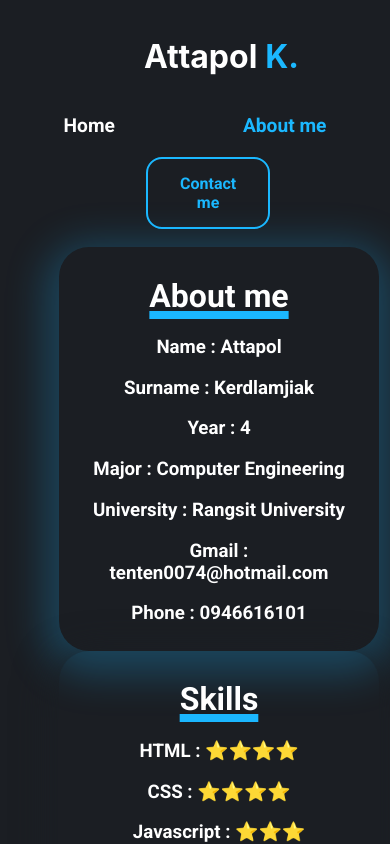
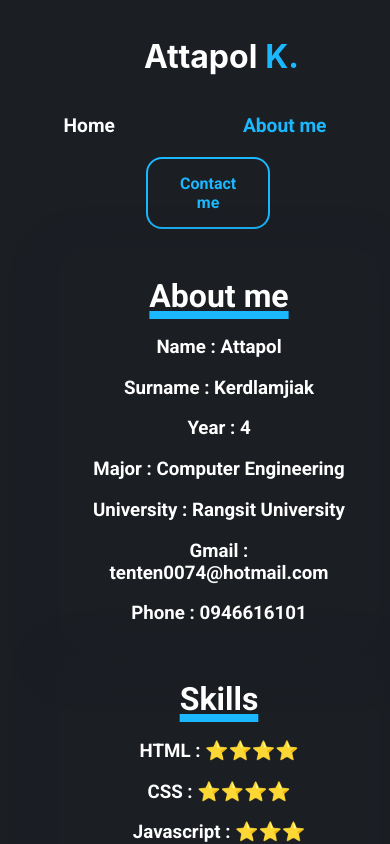
Before and after one commit to attapol2ten/Final-Project-CPE499, a React (Create React App) app: page /about in a window 390 px wide. In both pictures the pointer is over the element 219 px from the left and 449 px from the top of the page. Shown: the top 844 px of the page. Built offline with nearby package versions, Linux system fonts and the light colour scheme.

Commit message:
Update About.css

```diff
--- a/src/components/About.css
+++ b/src/components/About.css
@@ -62,4 +62,10 @@ transition: 0.4s;
 -moz-box-shadow: 0px 10px 39px 5px rgb(27, 31, 36);
 box-shadow: 0px 10px 39px 5px rgb(27, 31, 36);
 }
+  .contentAboutMain:hover{
+  -webkit-box-shadow:0px 10px 39px 5px rgb(27, 31, 36);
+-moz-box-shadow: 0px 10px 39px 5px rgb(27, 31, 36);
+box-shadow: 0px 10px 39px 5px rgb(27, 31, 36);
+transition: 0.4s;
 }
+}
```
